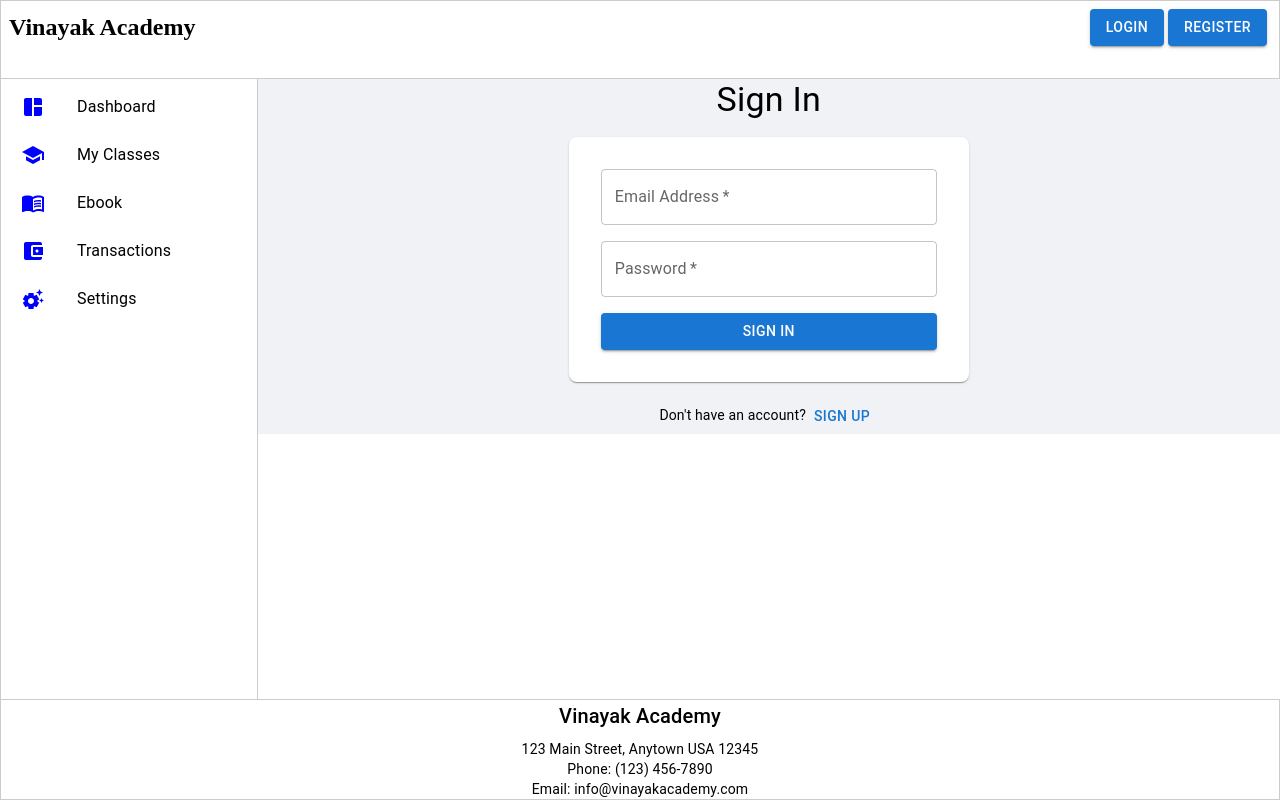
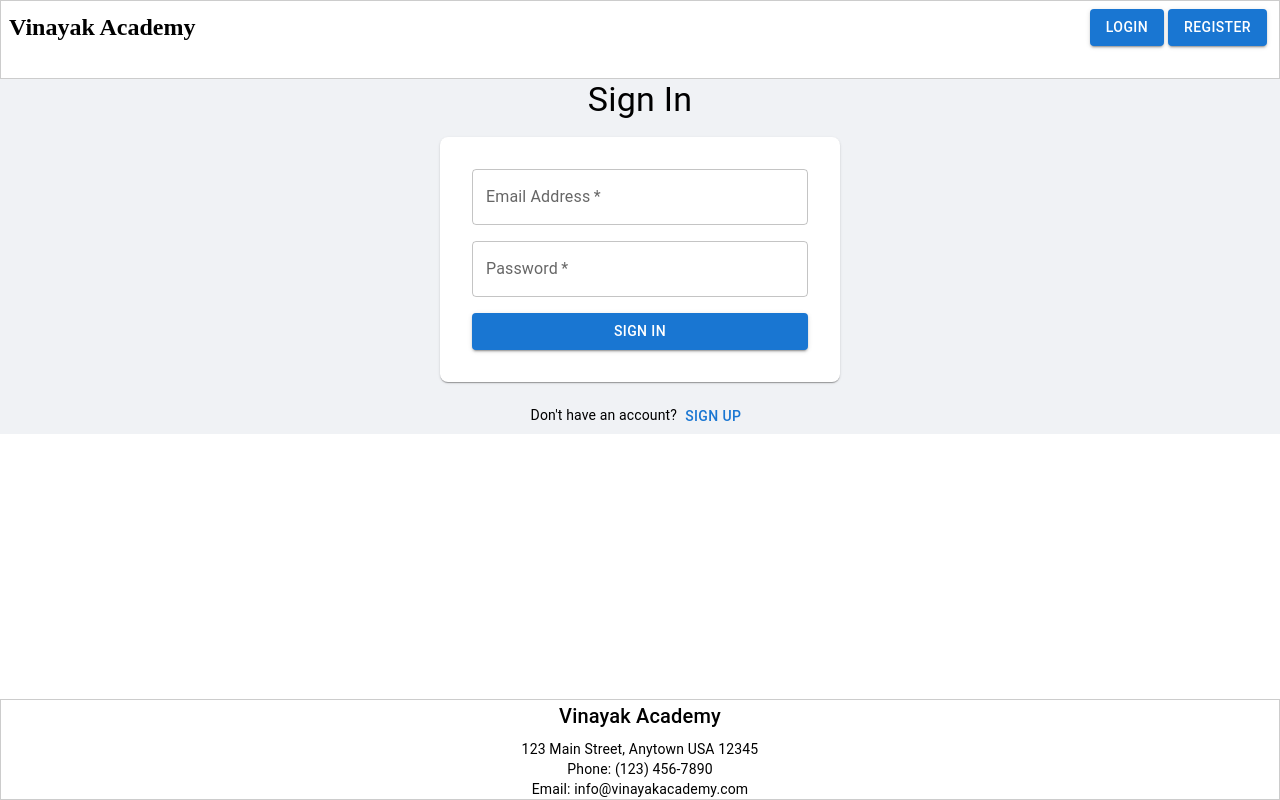
Before and after one commit to amanag0101/vinayak-academy, a Next.js app: page /login in a window 1280 px wide. Built offline with nearby package versions, Linux system fonts and the light colour scheme.

Commit message:
fixed provider not working for root layout

```diff
--- /dev/null
+++ b/app/MainLayout.tsx
@@ -0,0 +1,62 @@
+"use client";
+
+import "./globals.css";
+import { Header } from "./components/Header";
+import { Footer } from "./components/Footer";
+import { Box } from "@mui/material";
+import Sidebar from "./components/Sidebar";
+import { useSelector } from "react-redux";
+import { UserAuthentication } from "./features/authentication/AuthenticationSlice";
+
+export const MainLayout = ({ children }: { children: React.ReactNode }) => {
+  const userAuthentication = useSelector((state: UserAuthentication) => {
+    return state.authentication;
+  });
+
+  return (
+    <Box>
+      <Box
+        sx={{
+          height: "100vh",
+          display: "flex",
+          flexDirection: "column",
+        }}
+      >
+        <Box
+          sx={{
+            border: "1px solid #ccc",
+            flex: 0.1,
+          }}
+        >
+          <Header />
+        </Box>
+        <Box sx={{ display: "flex", flex: 0.8 }}>
+          <Box
+            sx={{
+              border: "1px solid #ccc",
+              borderTop: 0,
+              borderBottom: 0,
+              position: "sticky",
+              top: 0,
+              flex: userAuthentication.isAuthenticated ? 0.2 : 0,
+              display: userAuthentication.isAuthenticated ? "block" : "none",
+            }}
+          >
+            <Sidebar />
+          </Box>
+          <Box sx={{ flex: userAuthentication.isAuthenticated ? 0.8 : 1 }}>
+            {children}
+          </Box>
+        </Box>
+        <Box
+          sx={{
+            border: "1px solid #ccc",
+            flex: 0.1,
+          }}
+        >
+          <Footer />
+        </Box>
+      </Box>
+    </Box>
+  );
+};
--- a/app/components/Header.tsx
+++ b/app/components/Header.tsx
@@ -3,14 +3,23 @@
 import { Button, Box } from "@mui/material";
 import Link from "next/link";
 import { useRouter } from "next/navigation";
-import { useSelector } from "react-redux";
-import { UserAuthentication } from "../features/authentication/AuthenticationSlice";
+import { useDispatch, useSelector } from "react-redux";
+import {
+  UserAuthentication,
+  logout,
+} from "../features/authentication/AuthenticationSlice";
 
 export const Header = () => {
   const router = useRouter();
   const userAuthentication = useSelector((state: UserAuthentication) => {
     return state.authentication;
   });
+  const dispatch = useDispatch();
+
+  const logoutUser = () => {
+    dispatch(logout());
+    router.push("/");
+  };
 
   return (
     <Box>
@@ -37,7 +46,15 @@ export const Header = () => {
               </Link>
             </>
           ) : (
-            <>Student</>
+            <>
+              <Button
+                variant="contained"
+                sx={{ marginRight: "4px" }}
+                onClick={logoutUser}
+              >
+                Logout
+              </Button>
+            </>
           )}
         </Box>
       </Box>
--- a/app/components/Login.tsx
+++ b/app/components/Login.tsx
@@ -5,11 +5,13 @@ import { Box, Button, TextField, Typography } from "@mui/material";
 import Link from "next/link";
 import { useDispatch } from "react-redux";
 import { login } from "../features/authentication/AuthenticationSlice";
+import { useRouter } from "next/navigation";
 
 export const Login = () => {
   const [email, setEmail] = useState("");
   const [password, setPassword] = useState("");
   const dispatch = useDispatch();
+  const router = useRouter();
 
   const handleEmailChange = (event: React.ChangeEvent<HTMLInputElement>) => {
     setEmail(event.target.value);
@@ -30,6 +32,8 @@ export const Login = () => {
         userId: email,
       })
     );
+
+    router.push("/student");
   };
 
   return (
@@ -80,7 +84,7 @@ export const Login = () => {
       <Typography variant="body2" sx={{ marginTop: 2 }}>
         {"Don't have an account?"}
         <Link href={"register"}>
-          <Button variant="text" color="primary">
+          <Button variant="text" color="primary" >
             Sign Up
           </Button>
         </Link>
--- a/app/layout.tsx
+++ b/app/layout.tsx
@@ -1,12 +1,8 @@
 "use client";
 
-import "./globals.css";
-import { Header } from "./components/Header";
-import { Footer } from "./components/Footer";
-import { Box } from "@mui/material";
-import Sidebar from "./components/Sidebar";
 import { Provider } from "react-redux";
 import store from "./store";
+import { MainLayout } from "./MainLayout";
 
 export default function RootLayout({
   children,
@@ -17,45 +13,7 @@ export default function RootLayout({
     <html>
       <body>
         <Provider store={store}>
-          <Box
-            sx={{
-              height: "100vh",
-              display: "flex",
-              flexDirection: "column",
-            }}
-          >
-            <Box
-              sx={{
-                border: "1px solid #ccc",
-                flex: 0.1,
-              }}
-            >
-              <Header />
-            </Box>
-            <Box sx={{ display: "flex", flex: 0.8 }}>
-              <Box
-                sx={{
-                  border: "1px solid #ccc",
-                  borderTop: 0,
-                  borderBottom: 0,
-                  position: "sticky",
-                  top: 0,
-                  flex: 0.2,
-                }}
-              >
-                <Sidebar />
-              </Box>
-              <Box sx={{ flex: 0.8 }}>{children}</Box>
-            </Box>
-            <Box
-              sx={{
-                border: "1px solid #ccc",
-                flex: 0.1,
-              }}
-            >
-              <Footer />
-            </Box>
-          </Box>
+          <MainLayout>{children}</MainLayout>
         </Provider>
       </body>
     </html>
```
